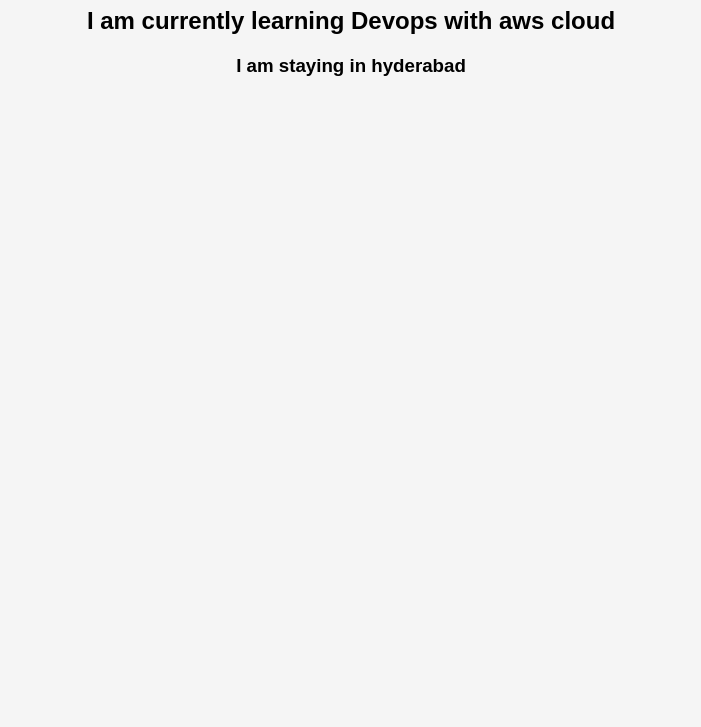
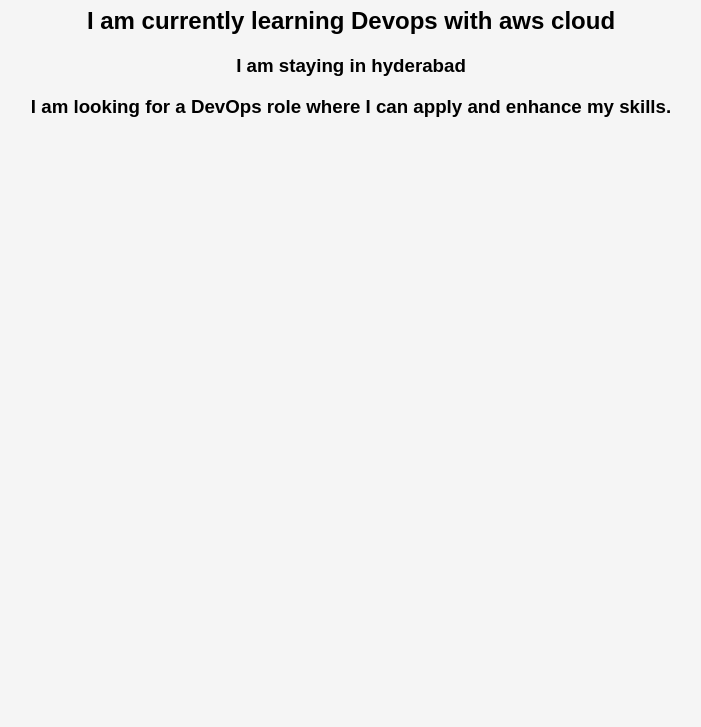
Before and after one commit to Marysrivallikalidindi/applicationdeployment, a plain HTML site: page index.html in a window 1280 px wide. Shown: the part 73-800 px from the top of the page, without its empty margins (289-990 px from the left). Drawn offline with Linux system fonts and the light colour scheme.

Commit message:
Add a new heading about seeking DevOps role

```diff
--- a/index.html
+++ b/index.html
@@ -21,6 +21,8 @@
     <h1>Hi this is mary srivalli</h1>
     <h2>I am currently learning Devops with aws cloud</h2>
     <h3>I am staying in hyderabad </h3>
+    <h3>I am looking for a DevOps role where I can apply and enhance my skills.</h3>
+
 
 
 </body>
```
